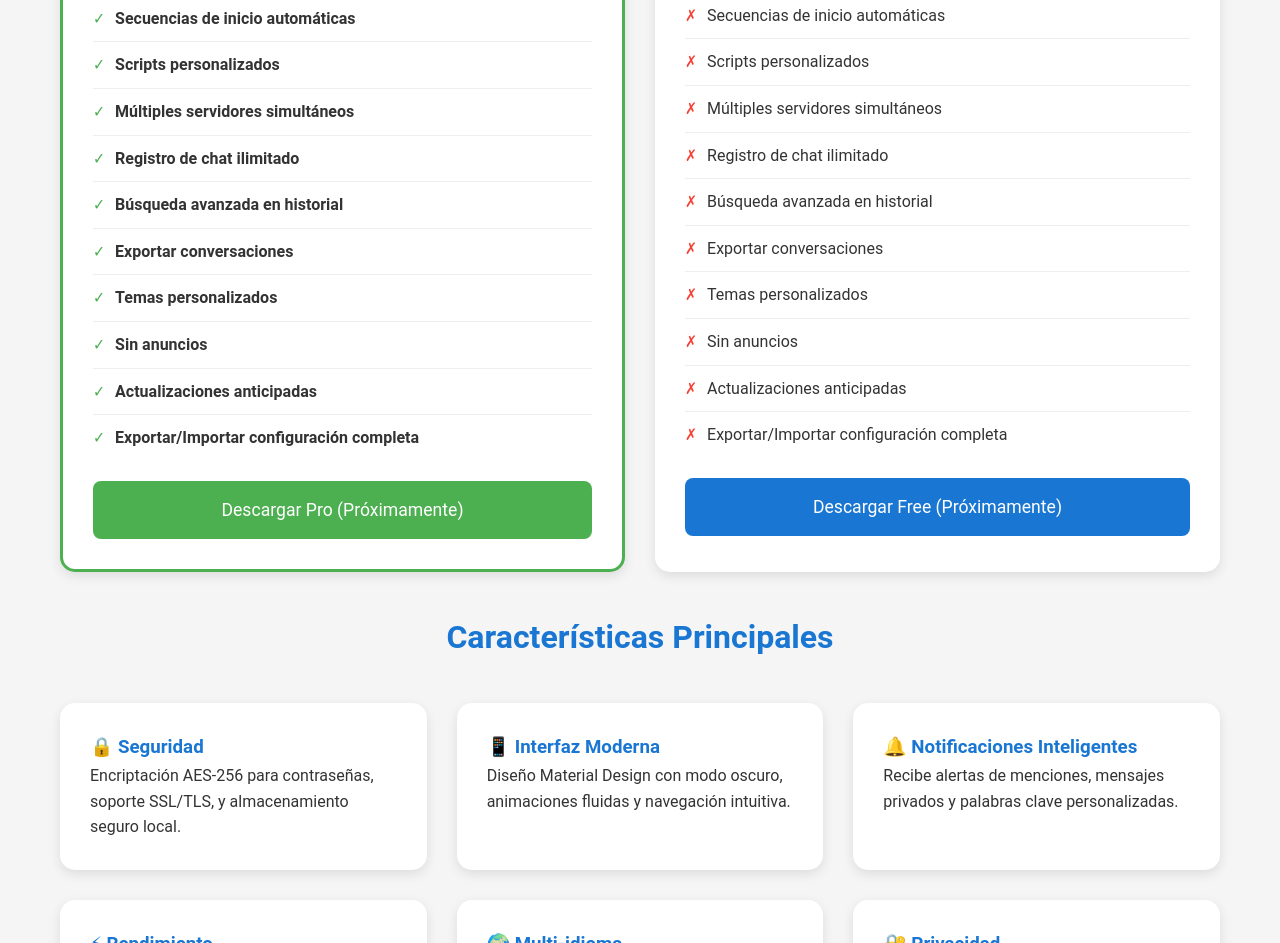
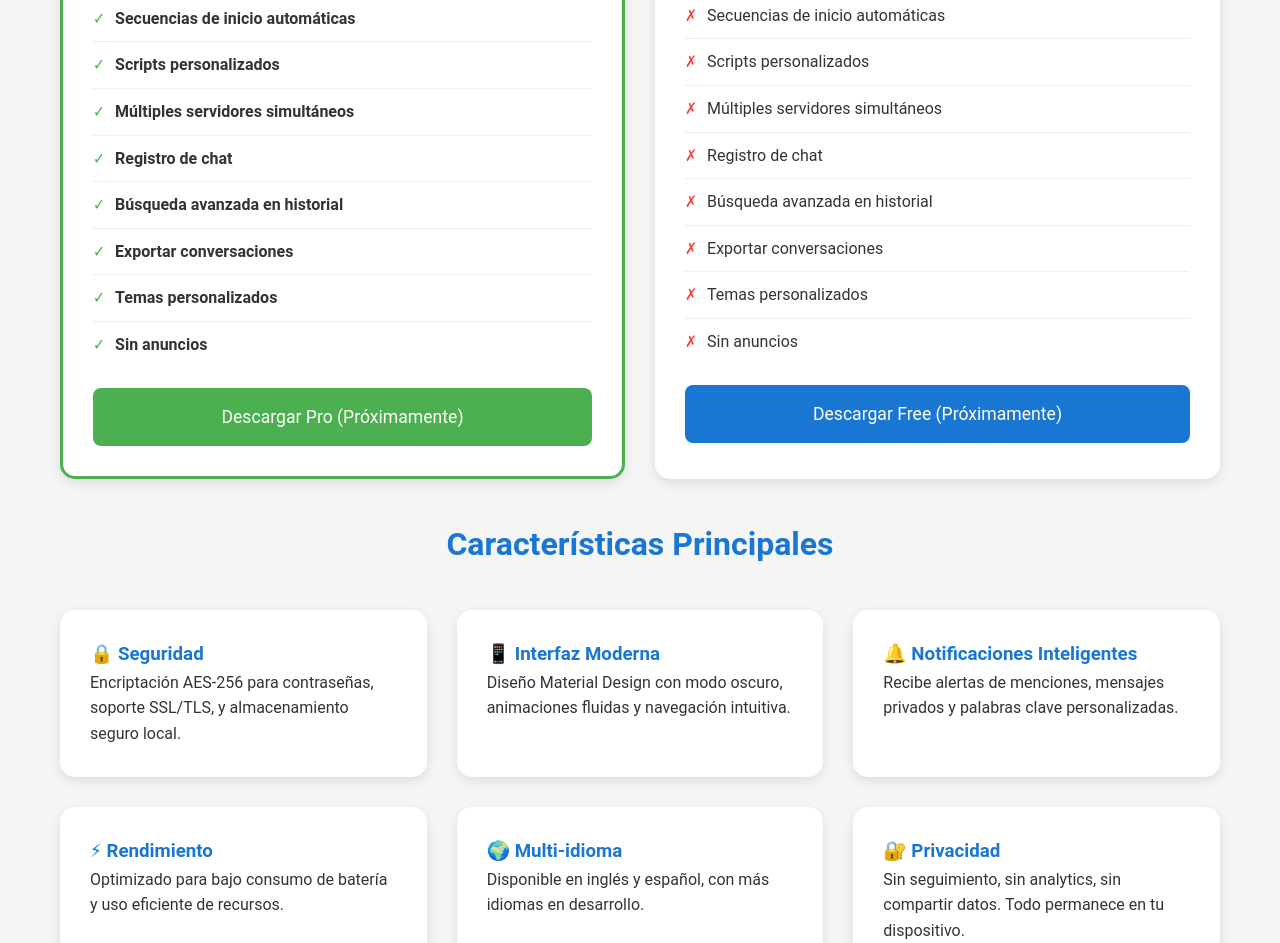
Before and after one commit to MyLirc/MyLirc, a plain HTML site: page index.html in a window 1280 px wide. Shown: the part 1225-2168 px from the top of the page. Drawn offline with Linux system fonts and the light colour scheme.

Commit message:
Add files via upload

```diff
--- a/index.html
+++ b/index.html
@@ -286,7 +286,7 @@
                     </li>
                     <li><span class="check">✓</span> <strong data-i18n="features.multipleServers">Multiple simultaneous
                             servers</strong></li>
-                    <li><span class="check">✓</span> <strong data-i18n="features.unlimitedLogs">Unlimited chat
+                    <li><span class="check">✓</span> <strong data-i18n="features.unlimitedLogs">Chat
                             logging</strong></li>
                     <li><span class="check">✓</span> <strong data-i18n="features.advancedSearch">Advanced history
                             search</strong></li>
@@ -295,10 +295,6 @@
                     <li><span class="check">✓</span> <strong data-i18n="features.customThemes">Custom themes</strong>
                     </li>
                     <li><span class="check">✓</span> <strong data-i18n="features.noAds">No ads</strong></li>
-                    <li><span class="check">✓</span> <strong data-i18n="features.earlyUpdates">Early updates</strong>
-                    </li>
-                    <li><span class="check">✓</span> <strong data-i18n="features.exportImport">Export/Import complete
-                            configuration</strong></li>
                 </ul>
 
                 <a href="#" class="download-btn pro" data-i18n="downloadPro">Download Pro (Coming Soon)</a>
@@ -349,7 +345,7 @@
                     <li><span class="cross">✗</span> <span data-i18n="features.customScripts">Custom scripts</span></li>
                     <li><span class="cross">✗</span> <span data-i18n="features.multipleServers">Multiple simultaneous
                             servers</span></li>
-                    <li><span class="cross">✗</span> <span data-i18n="features.unlimitedLogs">Unlimited chat
+                    <li><span class="cross">✗</span> <span data-i18n="features.unlimitedLogs">Chat
                             logging</span></li>
                     <li><span class="cross">✗</span> <span data-i18n="features.advancedSearch">Advanced history
                             search</span></li>
@@ -357,9 +353,6 @@
                     </li>
                     <li><span class="cross">✗</span> <span data-i18n="features.customThemes">Custom themes</span></li>
                     <li><span class="cross">✗</span> <span data-i18n="features.noAds">No ads</span></li>
-                    <li><span class="cross">✗</span> <span data-i18n="features.earlyUpdates">Early updates</span></li>
-                    <li><span class="cross">✗</span> <span data-i18n="features.exportImport">Export/Import complete
-                            configuration</span></li>
                 </ul>
 
                 <a href="#" class="download-btn" data-i18n="downloadFree">Download Free (Coming Soon)</a>
--- a/lang.js
+++ b/lang.js
@@ -33,7 +33,7 @@ const translations = {
             basicSounds: "Notificaciones básicas de sonido",
 
             // Chat & History
-            unlimitedLogs: "Registro de chat ilimitado",
+            unlimitedLogs: "Registro de chat",
             advancedSearch: "Búsqueda avanzada en historial",
             exportLogs: "Exportar conversaciones",
 
@@ -144,7 +144,7 @@ const translations = {
             basicSounds: "Basic sound notifications",
 
             // Chat & History
-            unlimitedLogs: "Unlimited chat logging",
+            unlimitedLogs: "Chat logging",
             advancedSearch: "Advanced history search",
             exportLogs: "Export conversations",
 
```
